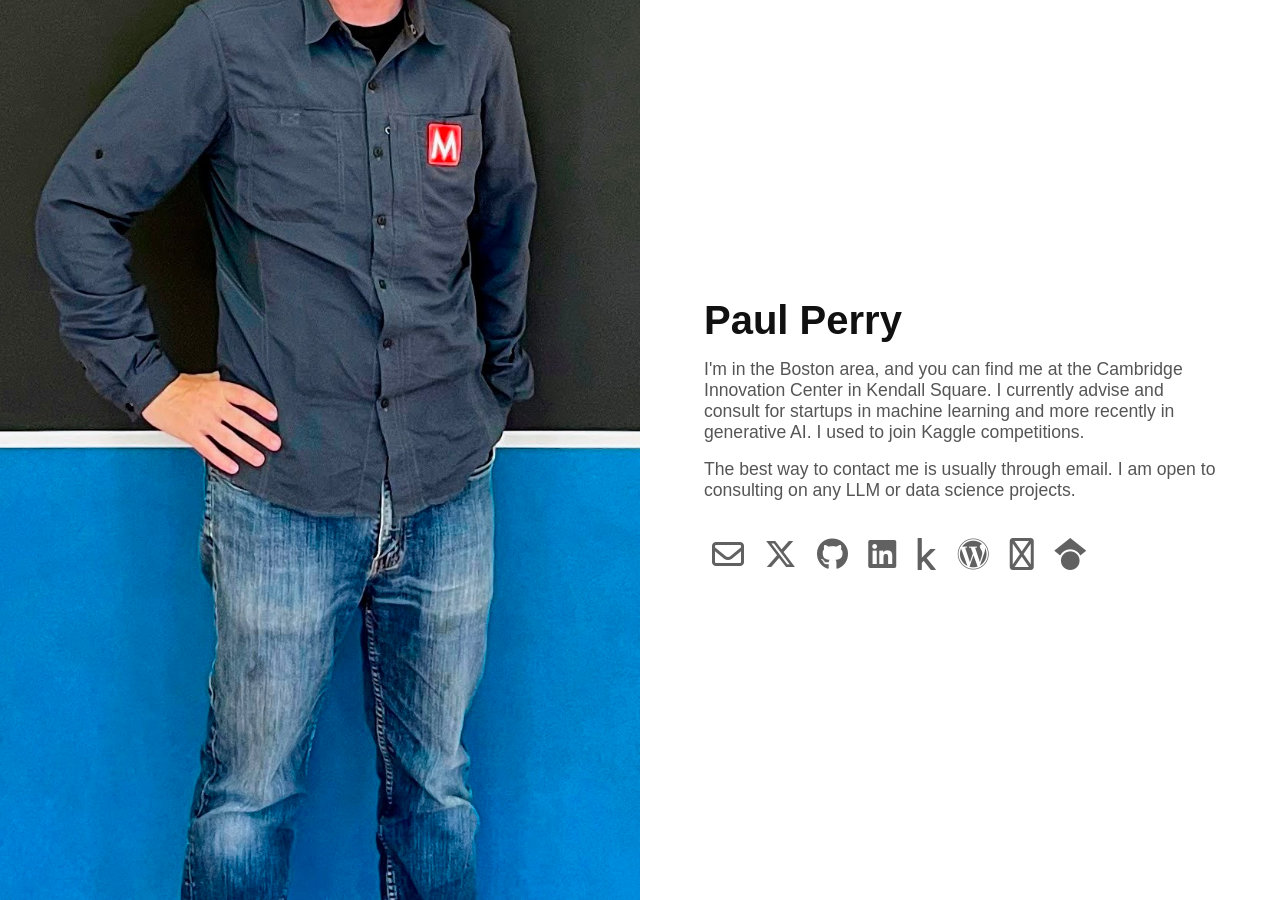
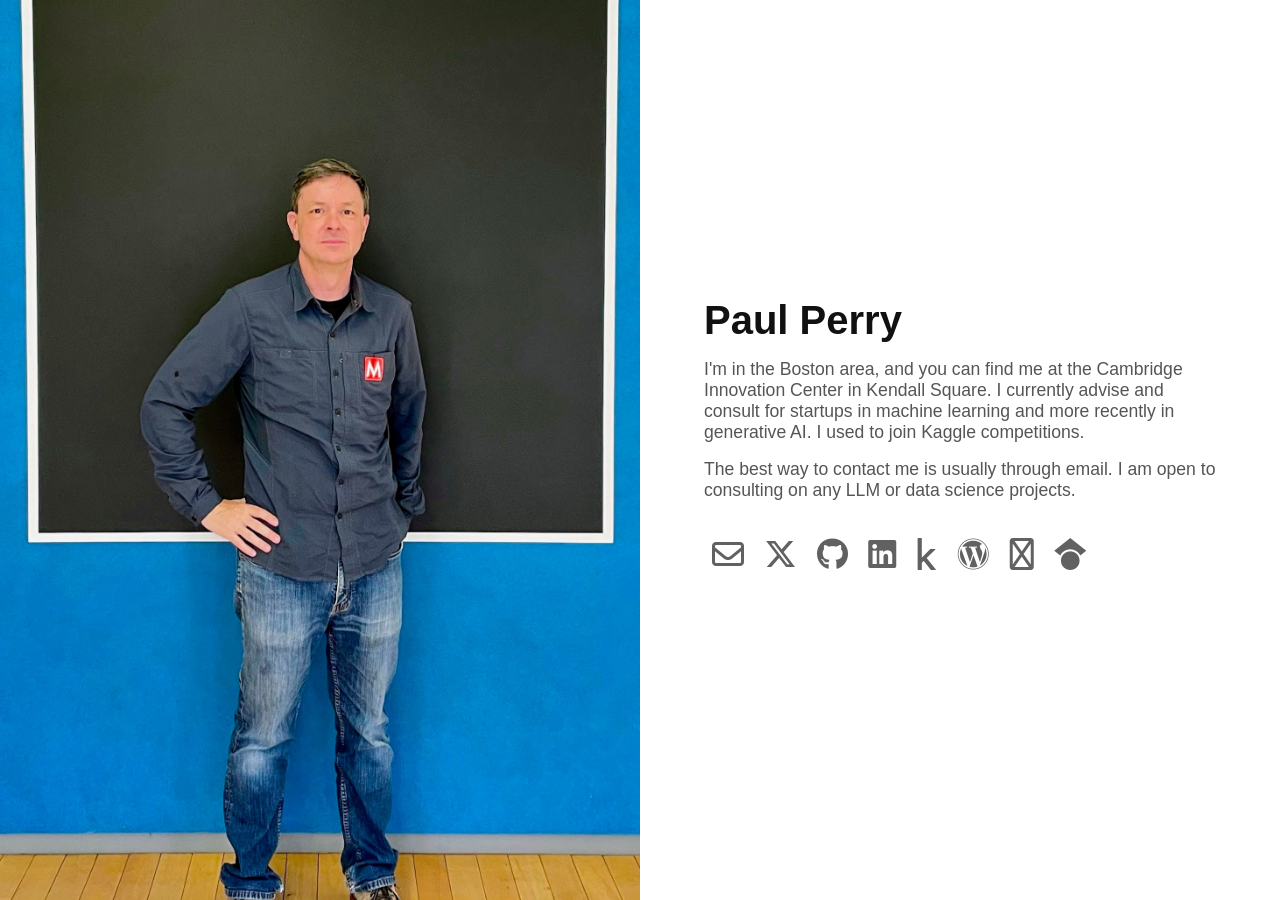
Before and after one commit to paulperry/paulperry.github.io, a Jekyll site: the page index.html, which Jekyll copies as it is, in a window 1280 px wide. Built offline with Jekyll 4.4.1, drawn with Linux system fonts in a browser that asks for light colours; nearby versions of some CDN libraries; some web fonts are replaced.

Commit message:
fixing image

```diff
--- a/style/main.css
+++ b/style/main.css
@@ -42,7 +42,7 @@ h1 {
 .header {
   width: 100%;
   height: 100%;
-  background-image: url('/img/POPstanding2.jpg');
+  background-image: url('/img/POPstanding.jpg');
   background-size: cover;
   background-position: center;
 }
```
